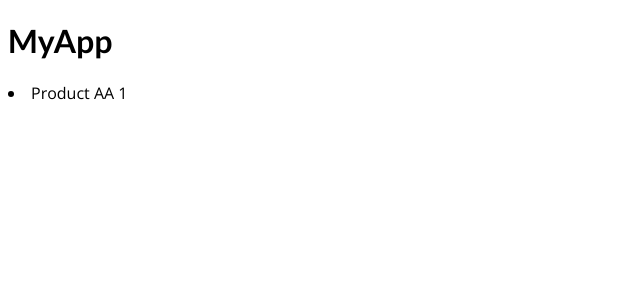
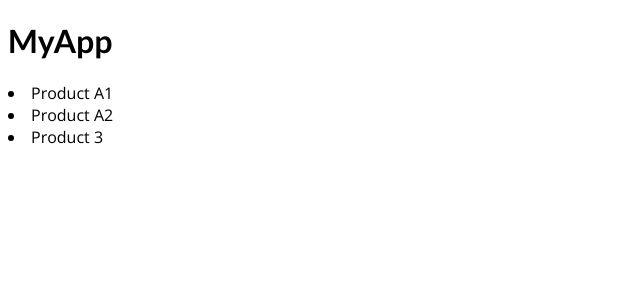
Before and after one commit to silviolimeira/nextjs-course, a Next.js app in the folder nextjs-pre-rendering/: page / in a window 1280 px wide. Shown: the top 300 px of the page, without its empty margins (0-640 px from the left). Built offline with nearby package versions, Linux system fonts and the light colour scheme.

Commit message:
Running Server-side Code & Using the Filesystem

```diff
--- a/nextjs-pre-rendering/data/dummy-backend.json
+++ b/nextjs-pre-rendering/data/dummy-backend.json
@@ -1,7 +1,7 @@
 {
   "products": [
-    { "id": "p1", "title": "Product 1" },
-    { "id": "p2", "title": "Product 2" },
+    { "id": "p1", "title": "Product A1" },
+    { "id": "p2", "title": "Product A2" },
     { "id": "p3", "title": "Product 3" }
   ]
 }
--- a/nextjs-pre-rendering/pages/index.js
+++ b/nextjs-pre-rendering/pages/index.js
@@ -1,4 +1,8 @@
 import App from "../components/App";
+
+import path from "path";
+import fs from "fs/promises";
+
 function HomePage(props) {
   const { products } = props;
 
@@ -12,9 +16,12 @@
 }
 
 export async function getStaticProps() {
+  const filePath = path.join(process.cwd(), "data", "dummy-backend.json");
+  const jsonData = await fs.readFile(filePath);
+  const data = JSON.parse(jsonData);
   return {
     props: {
-      products: [{ id: "p1", title: "Product AA 1" }],
+      products: data.products,
     },
   };
 }
```
